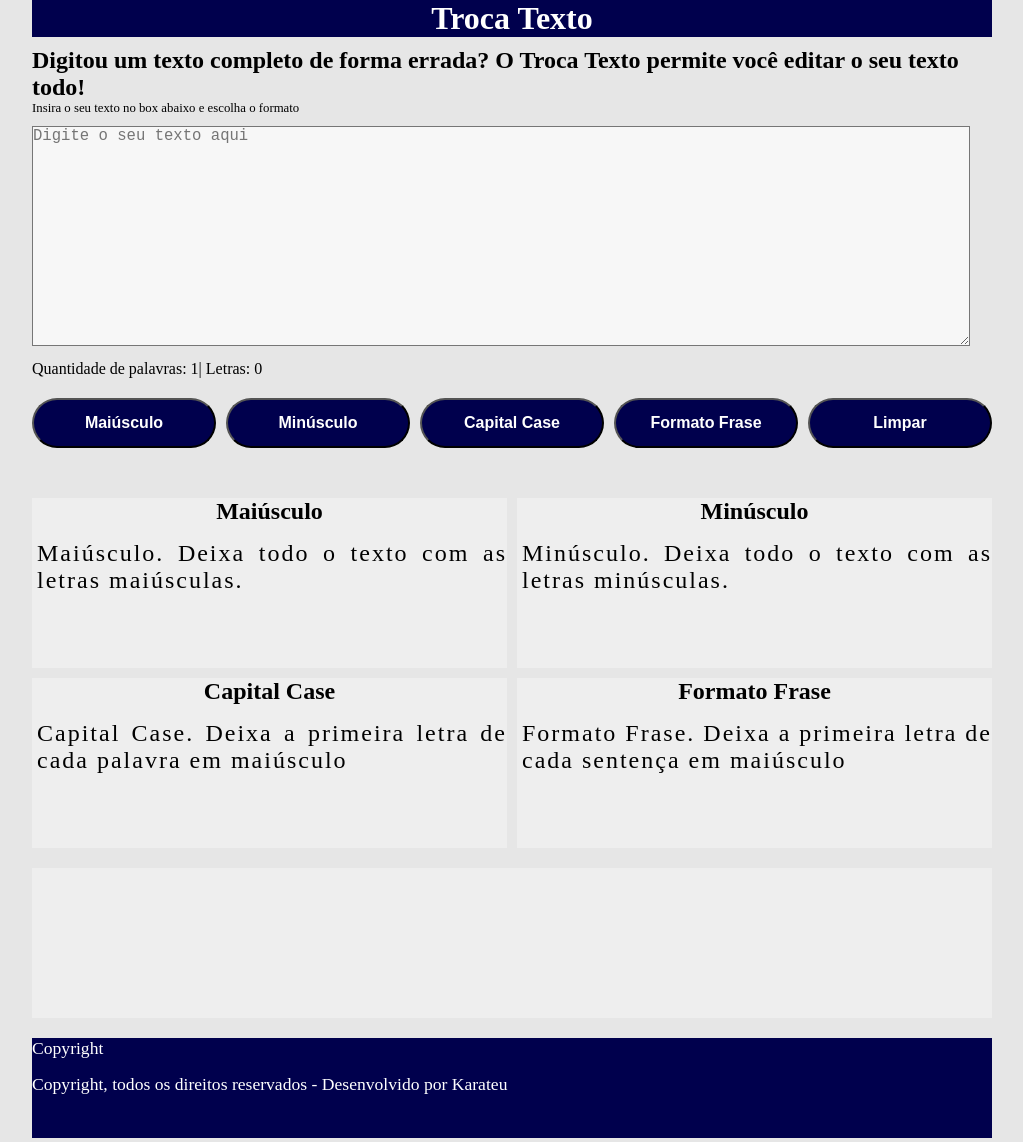
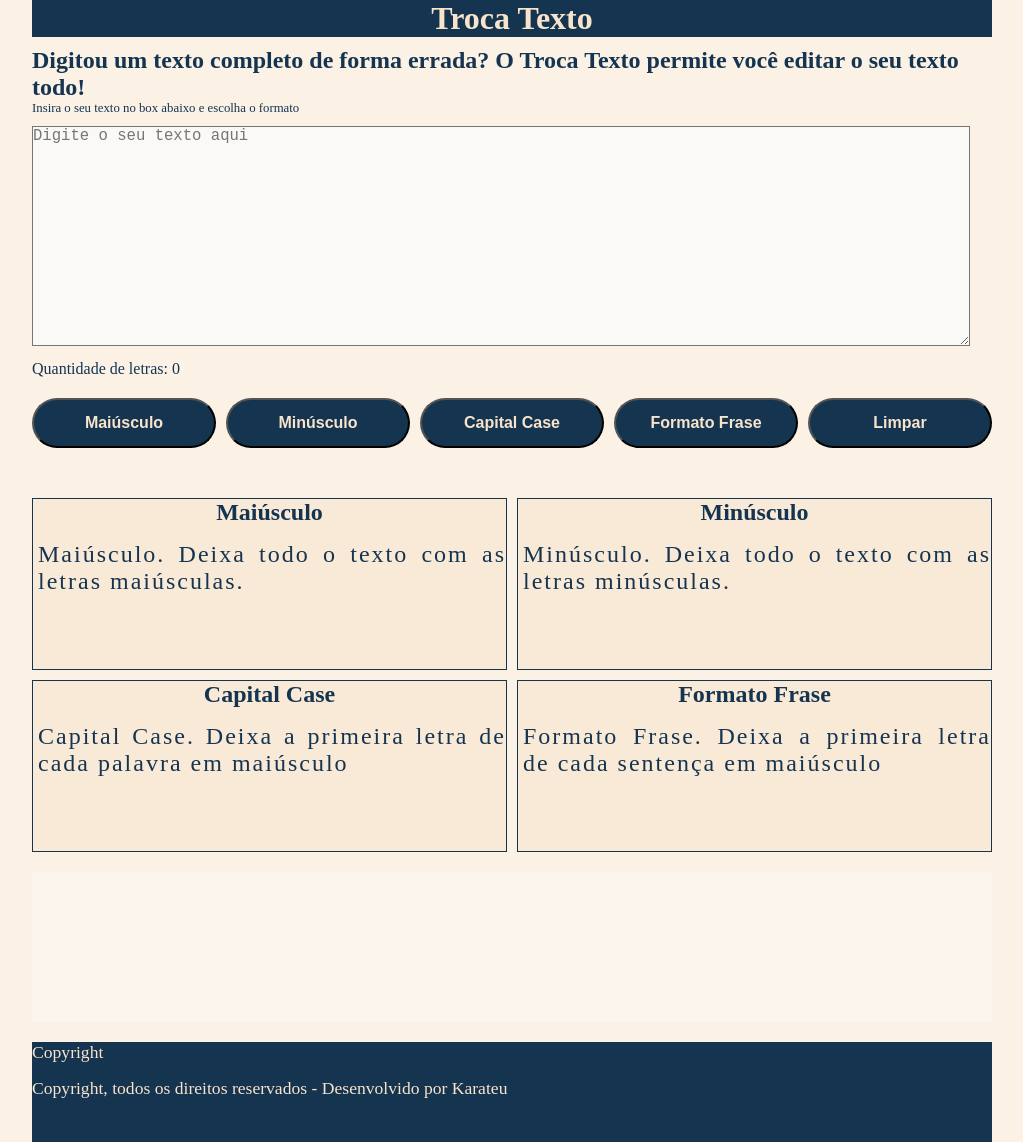
Before and after one commit to Carateu/TrocaTexto, a React app: page / in a window 1280 px wide. Shown: the whole page, without its empty margins (128-1151 px from the left). Built offline with nearby package versions, Linux system fonts and the light colour scheme.

Commit message:
style changes

```diff
--- a/package.json
+++ b/package.json
@@ -15,7 +15,7 @@
     "to-sentence-case": "^1.0.0"
   },
   "scripts": {
-    "start": "node server.js",
+    "start": "react-scripts start",
     "build": "react-scripts build",
     "test": "react-scripts test",
     "eject": "react-scripts eject"
--- a/src/index.css
+++ b/src/index.css
@@ -9,7 +9,7 @@ body {
   font-family: 'Balsamiq Sans', cursive;
   -webkit-font-smoothing: antialiased;
   -moz-osx-font-smoothing: grayscale;
-  background-color: rgba(220,220,220,0.7);
+  background-color: rgba(248, 228, 204,0.5)
 }
 
 code {
@@ -22,8 +22,8 @@ h1{
   font-size: 2em;
   font-weight: bold;
   margin-bottom: 10px;
-  background-color: #00004d;
-  color: white;
+  background-color:  #153450;
+  color: #F8E4CC;
 }
 
 textarea{
@@ -33,6 +33,10 @@ textarea{
   margin-bottom: 10px;
   font-size: 1.2em;
   background-color: rgba(250,250,250,0.9);
+}
+
+p{
+  color: #153450;
 }
 
 #p1{
@@ -65,13 +69,13 @@ textarea{
 button[type="button"]{
   height: 50px;
   border-radius: 2em;
-  background-color: #00004d;
-  color: white;
+  background-color: #153450;
+  color: #F8E4CC;
   font-size: 1em;
   font-weight: bolder;
 }
 button[type="button"]:hover{
-  background-color: cornflowerblue;
+  background-color: #447294;
 }
 
 #descricao{
@@ -84,21 +88,13 @@ button[type="button"]:hover{
 
 .desc1{
   height: 170px;
-  background-color:rgba(250,250,250,0.4) ;
-  border: 1px silver ;
+  background-color:rgba(248, 228, 204,0.5);
+  border: 1px #153450 solid  ;
   text-align: center;
   font-size: 1.5em;
   font-weight: bold;
+  color: #153450;
 }
-
-.desc1:hover{
-  background-color: cornflowerblue ;
-  font-size: 1.8em;
-  font-weight: bolder;
-  border: 1px darkblue solid;
-}
-
-
 
 #div2{
   margin-top: 20px;
@@ -109,12 +105,13 @@ button[type="button"]:hover{
 footer{
   height: 100px;
   margin-top: 20px;
-  background-color: #00004d;
-  color: white;
+  background-color: #153450;
+  color: #F8E4CC;
   font-size: 1.1em;
   font-weight: 400;
 }
 
 #pfin{
   margin-top: 15px;
+  color: #F8E4CC;
 }
--- a/src/index.js
+++ b/src/index.js
@@ -80,8 +80,7 @@ class EditorText extends React.Component{
         <p id="p2">Insira o seu texto no box abaixo e escolha o formato</p>
         <textarea onChange={this.pegarTexto} value={this.state.texto}
         placeholder="Digite o seu texto aqui" id="textarea_inicial"></textarea>
-        <p>Quantidade de palavras: {this.wordCounter()}
-           | Letras: {this.letterCounter()}</p>
+        <p>Quantidade de letras: {this.letterCounter()}</p>
         <div id="botoes">
           <button type="button" onClick={this.converteMaiuscula}>Maiúsculo</button>
           <button type="button" onClick={this.converteMinuscula}>Minúsculo</button>
```
